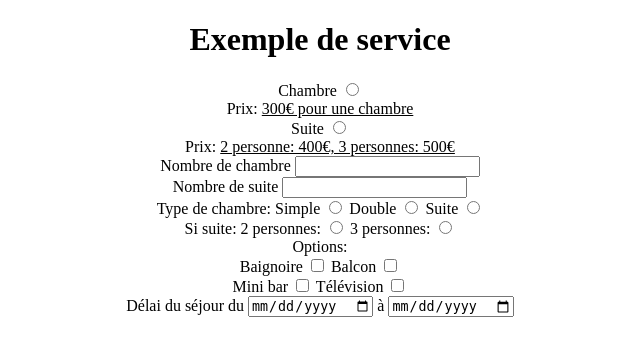
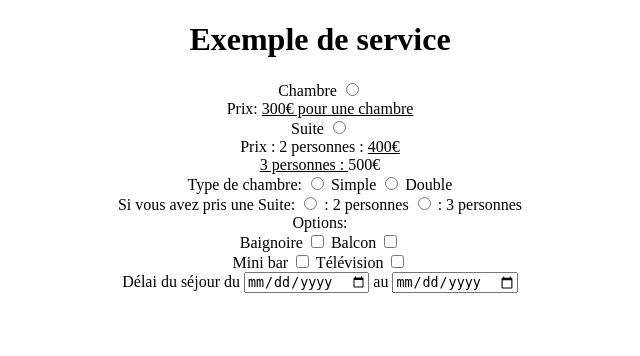
Before and after one commit to Alice4951/Hotel, a PHP site: page /formulaire.php in a window 1280 px wide. Shown: the top 356 px of the page, without its empty margins (320-960 px from the left). Run offline with PHP 8.4, Linux system fonts and the light colour scheme.

Commit message:
formulaire

```diff
--- a/formulaire.php
+++ b/formulaire.php
@@ -9,15 +9,14 @@
         <h1>Exemple de service</h1>
         <form method="post" action="insert.php">
             Chambre <input type="radio" name="type" /><br> Prix: <ins>300€ pour une chambre</ins><br>
-            Suite <input type="radio" name="type" /><br> Prix: <ins>2 personne: 400€, 3 personnes: 500€</ins><br>
-            Nombre de chambre <input type="number" name="Nombre de chambre"/><br> Nombre de suite <input type="number" name="Nombre de suite"/><br>
-            Type de chambre: Simple <input type="radio" name="chambre"/> Double <input type="radio" name="chambre"> Suite <input type="radio" name="chambre"><br>
-            Si suite: 2 personnes: <input type="radio" name="suite"/> 3 personnes: <input type="radio" name="suite"/><br>
+            Suite <input type="radio" name="type" /><br> Prix : 2 personnes : <ins> 400€ <br> 3 personnes : </ins> 500€<br>
+            Type de chambre: <input type="radio" name="chambre"/> Simple  <input type="radio" name="chambre"> Double <br>
+            Si  vous avez pris une Suite: <input type="radio" name="suite"/> : 2 personnes <input type="radio" name="suite"/> : 3 personnes <br>
             Options:<br>
             Baignoire <input type="checkbox" name="Baignoire"/> Balcon <input type="checkbox" name="Balcon"><br>
             Mini bar <input type="checkbox" name="Mini bar"/> Télévision <input type="checkbox" name="Télévision"><br>
             <label>
-            Délai du séjour du <input type="date"/> à <input type="date"/><br>
+            Délai du séjour du <input type="date"/> au <input type="date"/><br>
             </label>
         </form>
     </body>
--- a/service.html
+++ b/service.html
@@ -18,9 +18,13 @@ HOTEL 5 ÉTOILES :
 ⁃ literies de qualité
 ⁃ spa
 ⁃ 2 piscines intérieures chauffées + 2 à 3 piscine extérieure
-⁃ activités, excursions (partenariat avec société touristique: car pour château cascades)
+⁃ activités, excursions (partenariat avec société touristique: car pour château et/ou cascades)
 ⁃ gastronomie française de haute qualité à base de produits locaux
 ⁃ surveillance vidéo continue
 ⁃ poste de sécurité renforcé
 ⁃ infirmerie avec médecin et infirmière qualifiés
 ⁃ application de commande pour toute demande
+- centre de remise en forme
+- 2 restaurants + bar
+- parkings privés
+- animaux domestiques admis sur commandes (un supplément peut s'appliquer)
```
